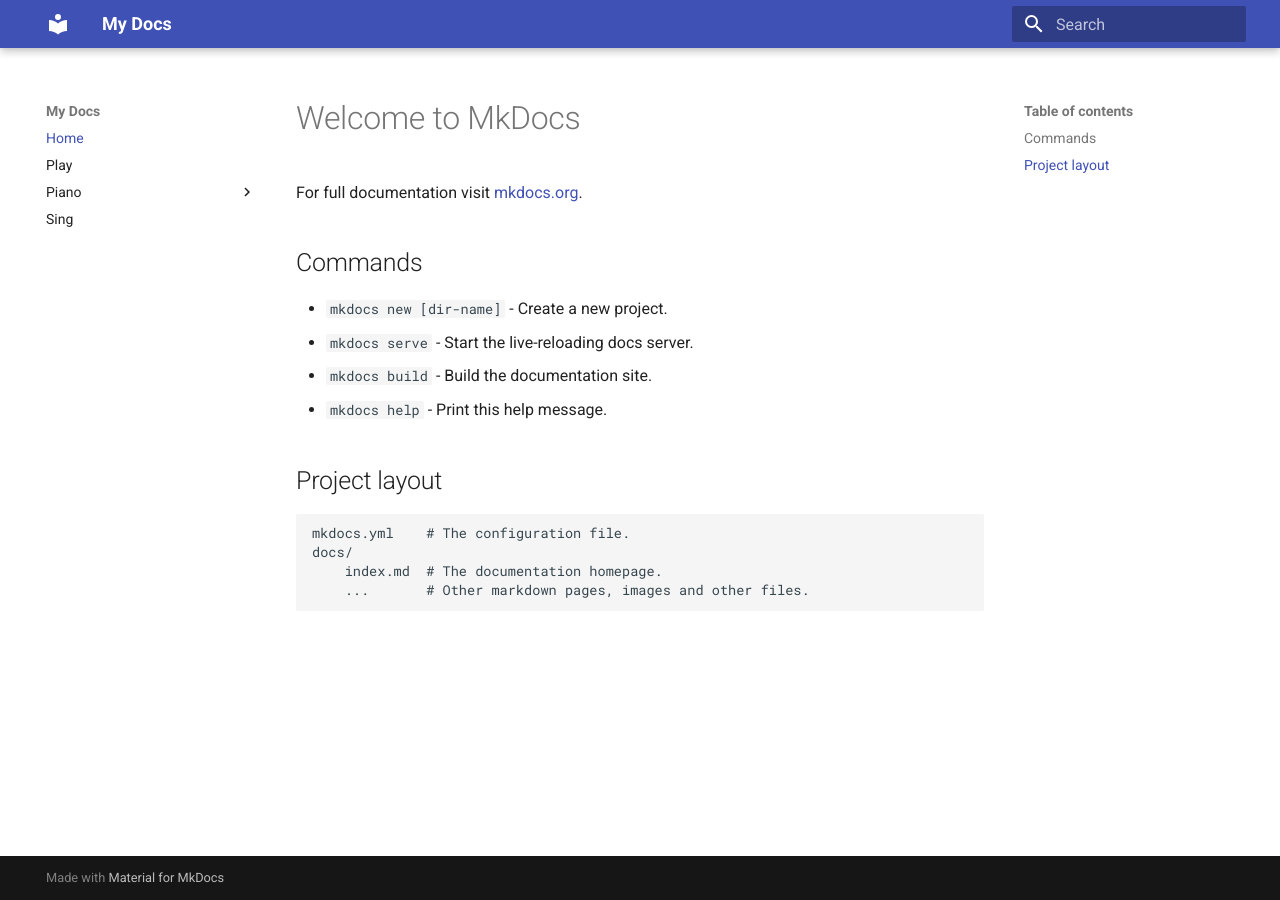
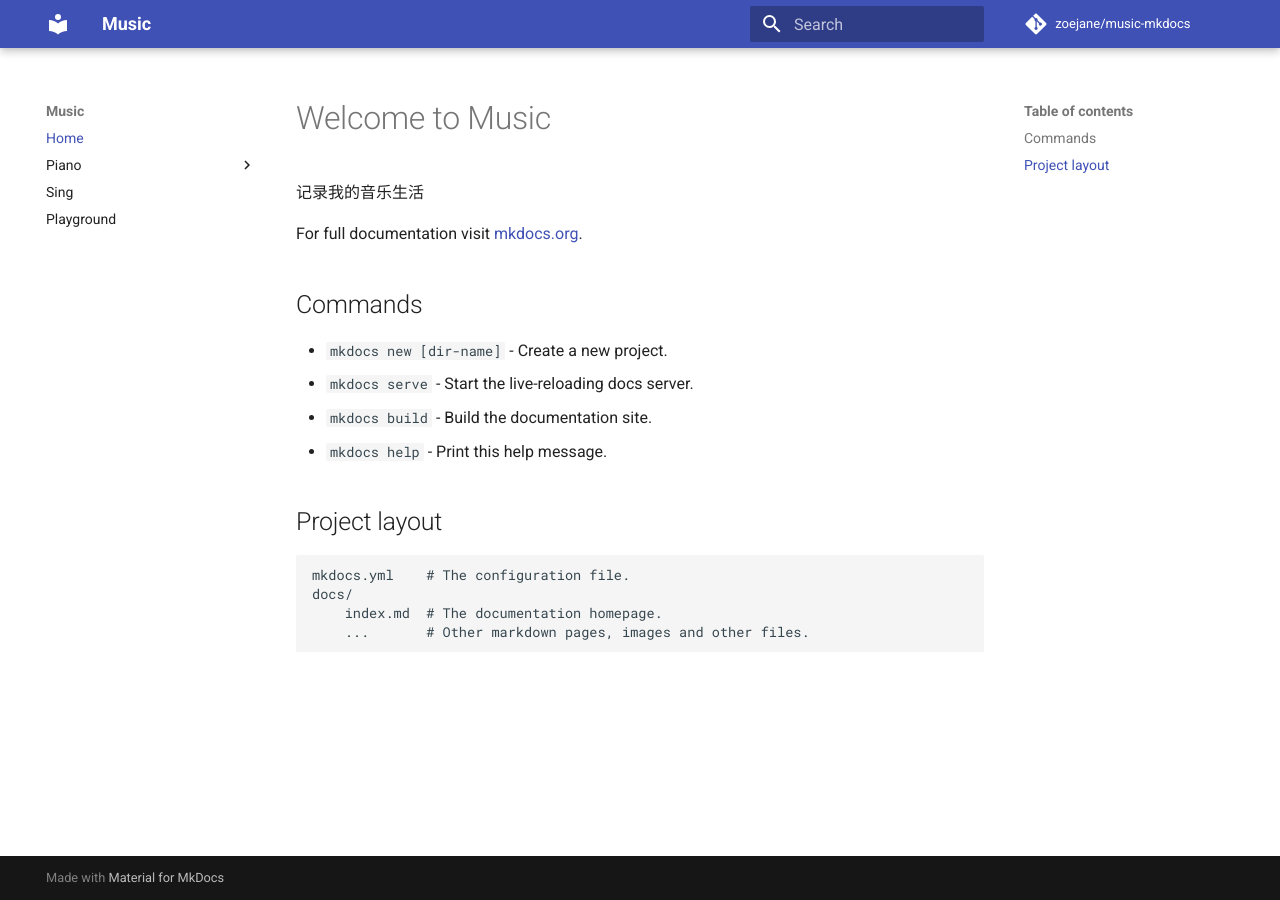
Before and after one commit to zoejane/music-mkdocs, an MkDocs documentation site: the page built from docs/index.md, in a window 1280 px wide. Built offline with MkDocs 1.6.1 and Material for MkDocs 9.7.7, drawn with Linux system fonts in a browser that asks for light colours; comment, search, counter and statistics services are not loaded.

Commit message:
add repo infos

```diff
--- a/docs/index.md
+++ b/docs/index.md
@@ -1,4 +1,6 @@
-# Welcome to MkDocs
+# Welcome to Music
+
+记录我的音乐生活
 
 For full documentation visit [mkdocs.org](https://mkdocs.org).
 
--- a/mkdocs.yml
+++ b/mkdocs.yml
@@ -1,10 +1,14 @@
-site_name: My Docs
+# Repository
+repo_name: zoejane/music-mkdocs
+repo_url: https://github.com/zoejane/music-mkdocs
+
+site_name: Music
 theme:
   name: material
 nav:
     - Home: index.md
-    - Play: play.md
     - Piano:
-        - PianoNotes: piano1.md
-        - Practice: piano1.md
-    - Sing: piano1.md
+        - 笔记: pianonotes.md
+        - 练习: pianopractice.md
+    - Sing: sing.md
+    - Playground: playground.md
```
Also changed, not shown: docs/pianonotes.md (added, +7 -0 lines), docs/pianopractice.md (added, +1 -0 lines), docs/sing.md (added, +1 -0 lines), docs/playground.md (renamed from docs/play.md).
